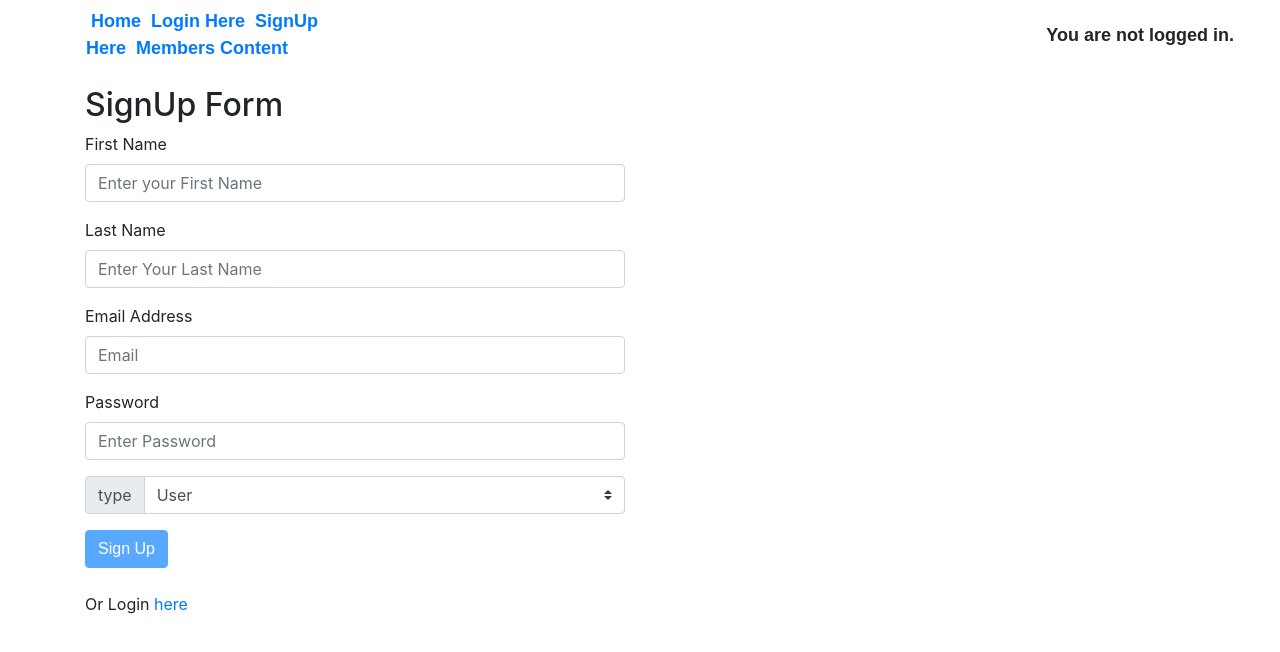
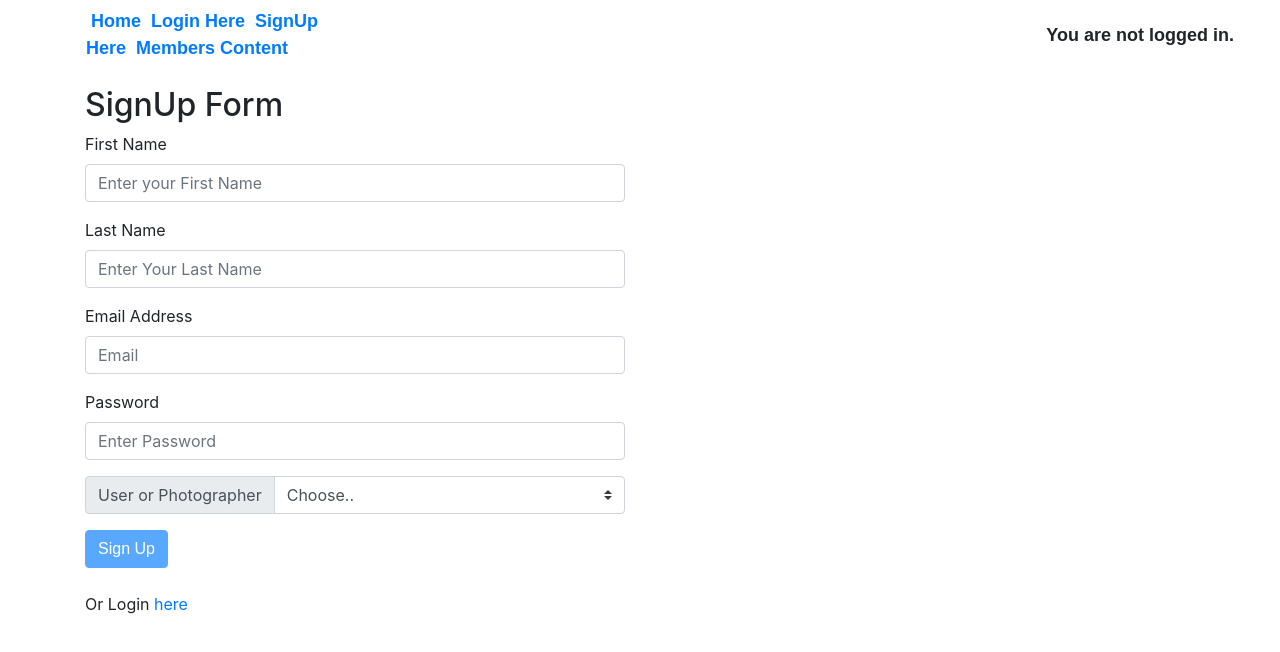
Before and after one commit to MateusAndre1/Meetophotographers, a React (Create React App) app in the folder client/: page /signup in a window 1280 px wide. Shown: the top 652 px of the page. Built offline with nearby package versions, Linux system fonts and the light colour scheme; a web font is replaced by a local one.

Commit message:
added conditional for user or photographer when loading members

```diff
--- a/client/src/components/DropdownInput/DropdownInput.js
+++ b/client/src/components/DropdownInput/DropdownInput.js
@@ -7,7 +7,8 @@ export const DropdownInput = props => (
                 <label className="input-group-text" for="inputGroupSelect01">{props.label}</label>
             </div>
             <select className="custom-select" id="inputGroupSelect01" onChange={props.onChange} type={props.type} name={props.name}>
-                <option selected value="User">User</option>
+                <option selected>Choose..</option>
+                <option value="User">User</option>
                 <option value="Photographer">Photographer</option>
             </select>
         </div>
--- a/client/src/pages/Member/Member.js
+++ b/client/src/pages/Member/Member.js
@@ -6,7 +6,8 @@ class Member extends React.Component {
 
         this.state = {
             firstName: "",
-            userType: ""
+            userType: "",
+            isUser: false
         };
     }
 
@@ -16,18 +17,24 @@ class Member extends React.Component {
         .then(res => {
             return res.json();
         }).then(data => {
+            if (data.userType === "User") {
+                this.setState({
+                    isUser: true
+                })
+            }
             this.setState({
                 firstName: data.firstName,
-                userType: data.userType
+                userType: data.userType,
             })
         });
+
     }
 
 
     render() {
         return (
             <div className="container">
-                {this.state.userType ? (
+                {this.state.isUser ? (
                     <div>
                       User {this.state.firstName}
                     </div>
--- a/client/src/pages/Signup/Signup.js
+++ b/client/src/pages/Signup/Signup.js
@@ -87,7 +87,7 @@ class Signup extends Component {
                                 onChange={this.handleInputChange}
                                 name="userType"
                                 placeholder="User or Photographer"
-                                label="type"
+                                label="User or Photographer"
                                 type="text" />
                             <button
                                 onClick={this.handleFormSubmit}
```
